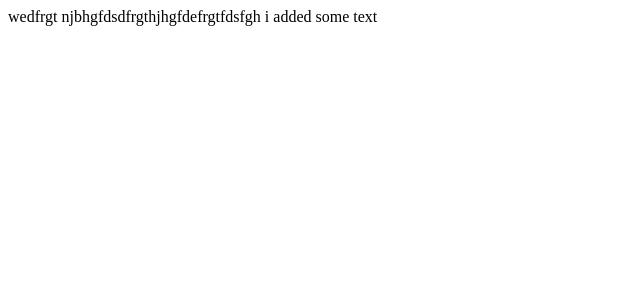
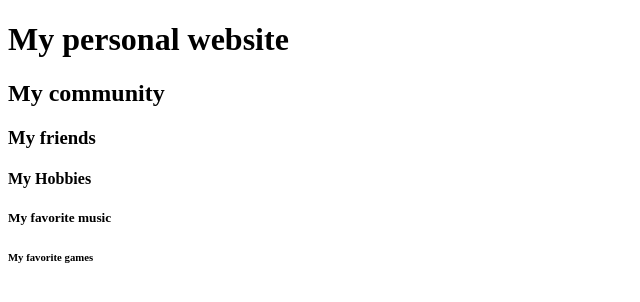
Before and after one commit to johnpaulacker/johnpaulacker.github.io, a plain HTML site: page index.html in a window 1280 px wide. Shown: the whole page, without its empty margins (0-640 px from the left). Drawn offline with Linux system fonts and the light colour scheme.

Commit message:
September 2nd

```diff
--- a/index.html
+++ b/index.html
@@ -6,6 +6,10 @@
     <title>Document</title>
 </head>
 <body>
-wedfrgt njbhgfdsdfrgthjhgfdefrgtfdsfgh i added some text
-</body>
+<h1>My personal website </h1>
+<h2> My community </h2>
+<h3> My friends </h3>
+<h4> My Hobbies </h4>
+<h5> My favorite music</h5>
+<h6> My favorite games</h6>
 </html>
```
